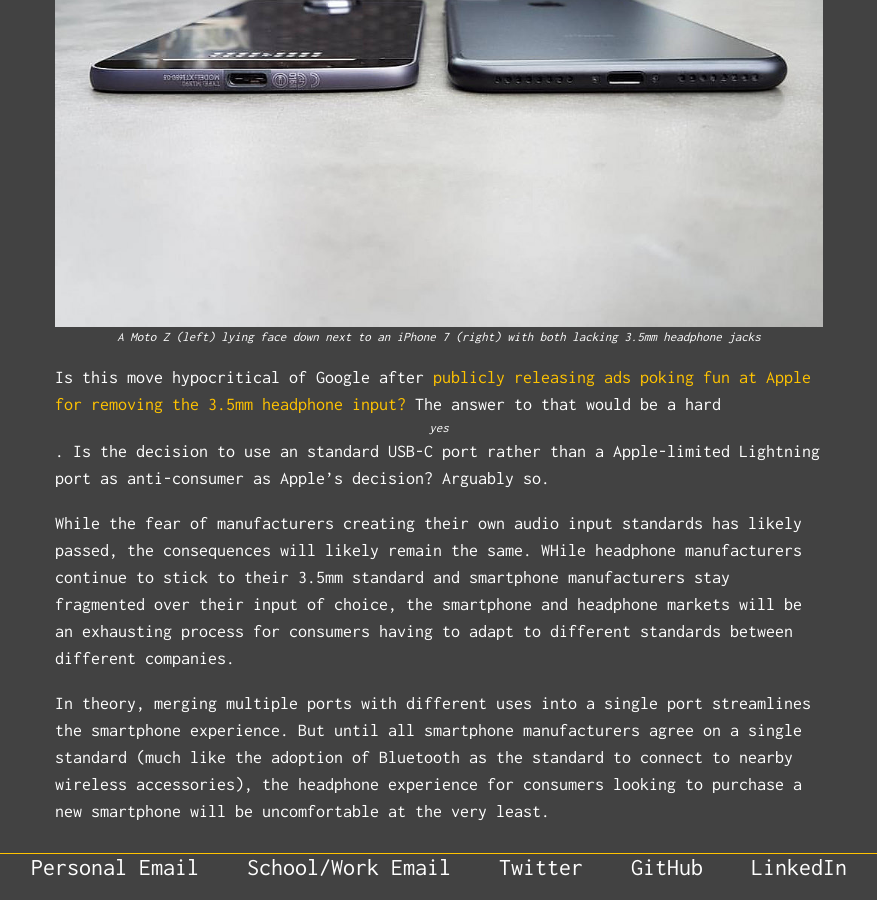
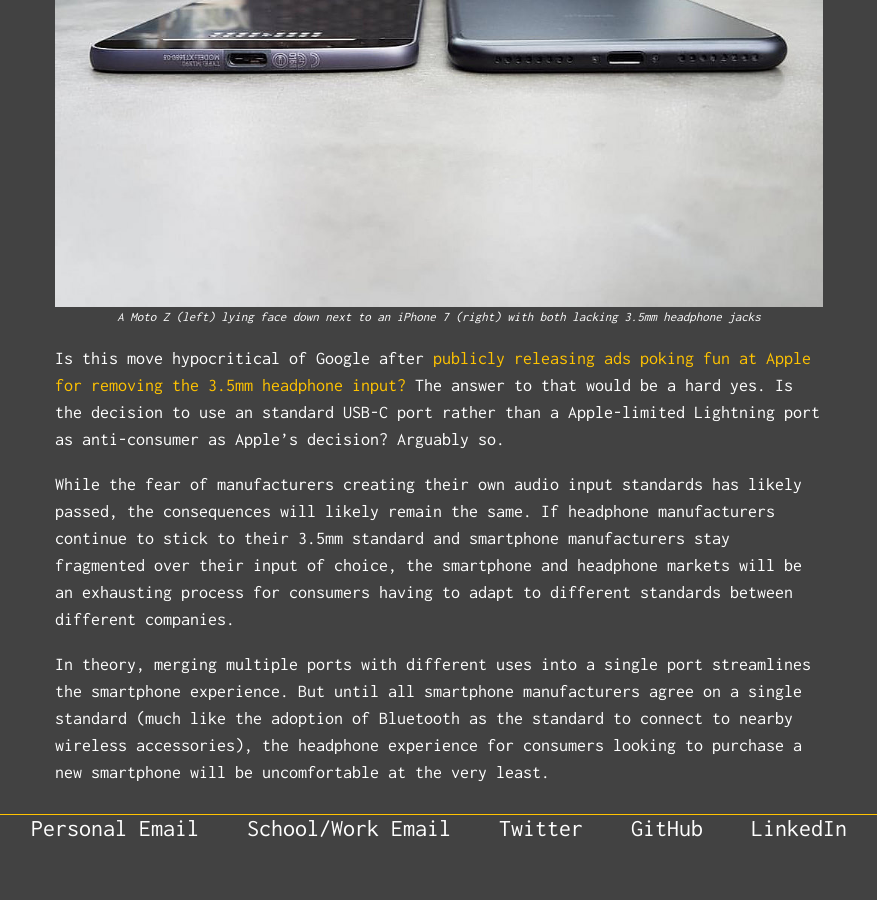
Before and after one commit to justintranjt/justintranjt.github.io, a Jekyll site: the page built from _posts/2017-08-04-the-curious-case-of-the-missing-headphone-jack.md, in a window 1280 px wide and 900 px high, scrolled down 2255 px. Shown: the whole window, without its empty margins (201-1078 px from the left). Built offline with Jekyll 4.4.1, drawn with Linux system fonts in a browser that asks for light colours; after the commit the page ends 3116 px from its top, so only the background shows below that; some of the changed text lies outside the part shown.

Commit message:
Update 2017-08-04-the-curious-case-of-the-missing-headphone-jack.md

```diff
--- a/_posts/2017-08-04-the-curious-case-of-the-missing-headphone-jack.md
+++ b/_posts/2017-08-04-the-curious-case-of-the-missing-headphone-jack.md
@@ -29,10 +29,10 @@ charging, data transfer, and audio output into a single port.
 ![Moto Z with no 3.5mm jack]( /blog/motozjack.jpg )*A Moto Z (left) lying face down next to an iPhone 7 (right) with both lacking 3.5mm headphone jacks*
 
 Is this move hypocritical of Google after [publicly releasing ads poking fun at Apple for removing the 3.5mm headphone input?](https://youtu.be/Rykmwn0SMWU?t=43s)
-The answer to that would be a hard *yes*. Is the decision to use an standard USB-C port rather than a Apple-limited Lightning port as anti-consumer as Apple's decision?
+The answer to that would be a hard yes. Is the decision to use an standard USB-C port rather than a Apple-limited Lightning port as anti-consumer as Apple's decision?
 Arguably so.
 
-While the fear of manufacturers creating their own audio input standards has likely passed, the consequences will likely remain the same. WHile headphone manufacturers continue
+While the fear of manufacturers creating their own audio input standards has likely passed, the consequences will likely remain the same. If headphone manufacturers continue
 to stick to their 3.5mm standard and smartphone manufacturers stay fragmented over their input of choice, the smartphone and headphone markets will
 be an exhausting process for consumers having to adapt to different standards between different companies.
 
```
Also changed, not shown: other parts of _posts/2017-08-04-the-curious-case-of-the-missing-headphone-jack.md (+2 -2 lines).
